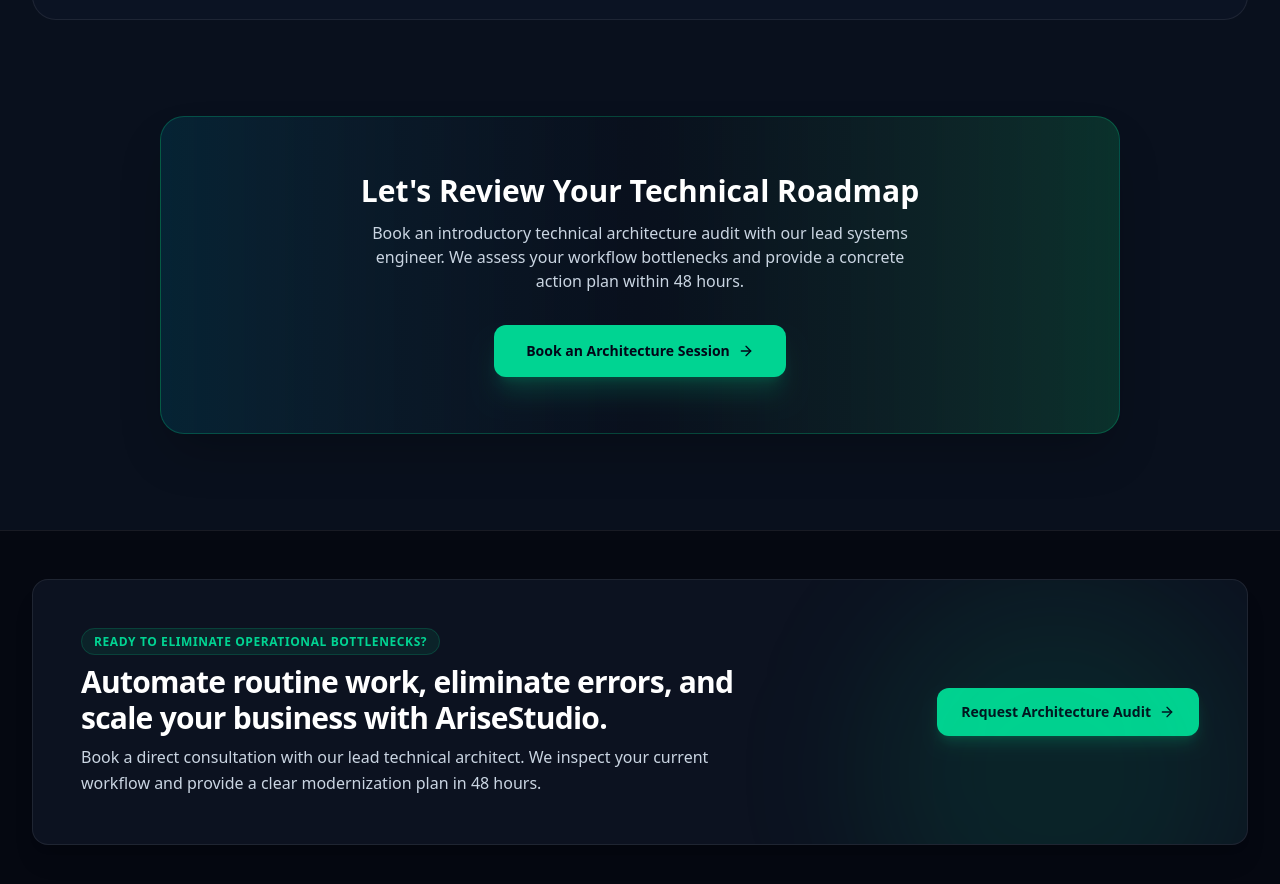
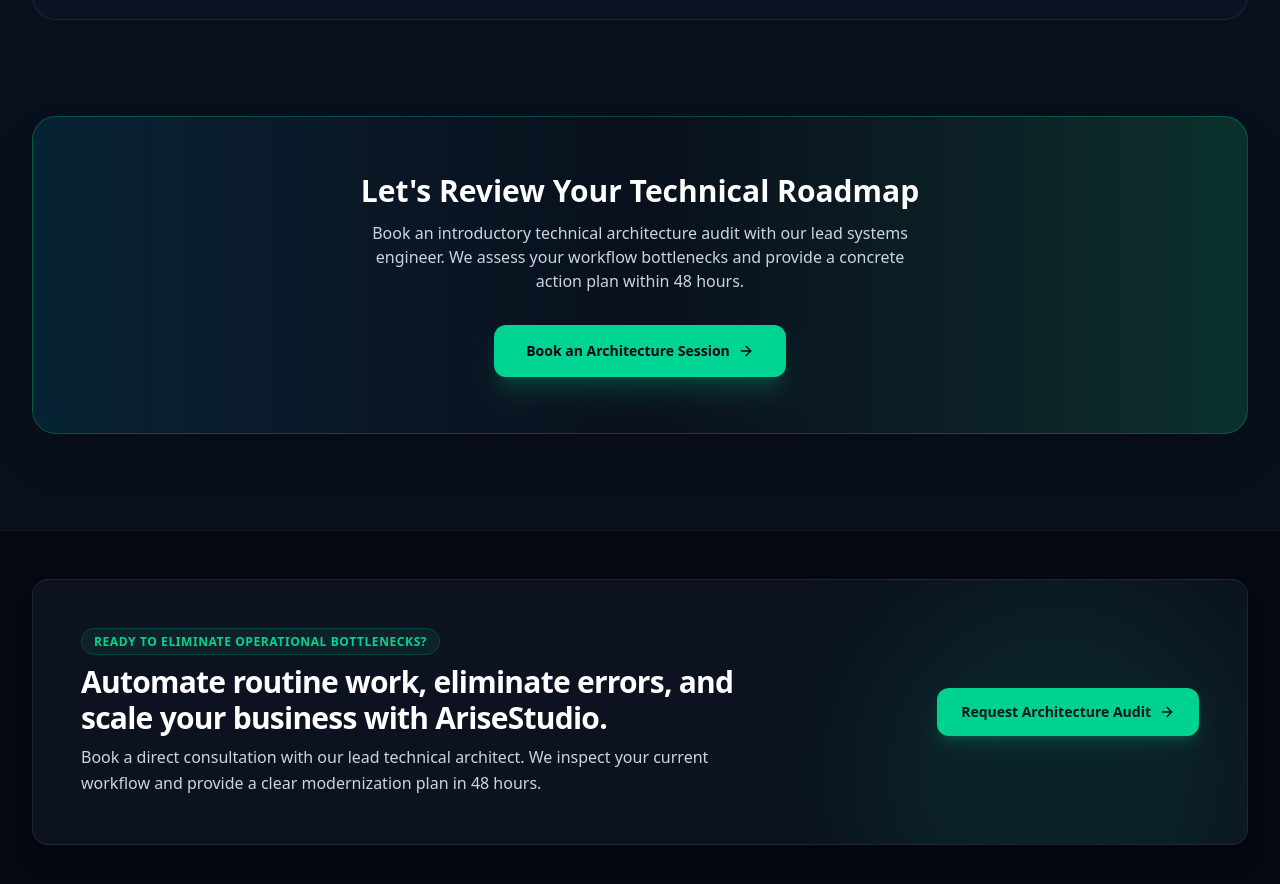
Before and after one commit to fksifat/AriseStudio_website, a Next.js app: page /about in a window 1280 px wide. Shown: the part 2465-3349 px from the top of the page. Built offline with nearby package versions, Linux system fonts and the light colour scheme.

Commit message:
fix(layout): standardize container widths across project to max-w-7xl

```diff
--- a/src/app/about/page.tsx
+++ b/src/app/about/page.tsx
@@ -201,7 +201,7 @@
       </div>
 
       {/* CTA Box */}
-      <div className="max-w-5xl mx-auto px-4 sm:px-6 lg:px-8 text-center">
+      <div className="max-w-7xl mx-auto px-4 sm:px-6 lg:px-8 text-center">
         <div className="rounded-3xl bg-gradient-to-r from-[#004157]/40 via-[#09101d] to-[#0a814f]/30 border border-emerald-500/30 p-10 sm:p-14 shadow-2xl">
           <h2 className="text-3xl font-bold text-white">Let&apos;s Review Your Technical Roadmap</h2>
           <p className="text-slate-300 mt-3 max-w-xl mx-auto text-sm sm:text-base">
--- a/src/app/schedule/page.tsx
+++ b/src/app/schedule/page.tsx
@@ -14,7 +14,7 @@
       {/* Background Ambient Glows */}
       <div className="absolute top-0 left-1/2 -translate-x-1/2 w-[900px] h-[400px] bg-gradient-to-b from-[#004157]/20 via-[#0a814f]/10 to-transparent blur-3xl pointer-events-none -z-10" />
 
-      <div className="max-w-6xl mx-auto px-4 sm:px-6 lg:px-8">
+      <div className="max-w-7xl mx-auto px-4 sm:px-6 lg:px-8">
         {/* Compact Clean Header - AriseSell Style */}
         <div className="text-center max-w-xl mx-auto mb-6">
           <h1 className="text-2xl sm:text-3xl font-bold text-white tracking-tight">
@@ -28,7 +28,7 @@
         {/* Appointment Scheduler Widget */}
         <Suspense
           fallback={
-            <div className="w-full max-w-6xl mx-auto rounded-3xl bg-[#09101d]/90 backdrop-blur-xl border border-white/[0.08] p-16 text-center flex items-center justify-center gap-2 text-slate-400">
+            <div className="w-full max-w-7xl mx-auto rounded-3xl bg-[#09101d]/90 backdrop-blur-xl border border-white/[0.08] p-16 text-center flex items-center justify-center gap-2 text-slate-400">
               <Loader2 className="w-5 h-5 animate-spin text-emerald-400" />
               <span className="text-xs font-mono">Loading calendar...</span>
             </div>
--- a/src/components/AppointmentScheduler.tsx
+++ b/src/components/AppointmentScheduler.tsx
@@ -393,7 +393,7 @@
   const monthHeader = `${monthNames[viewMonth]} ${viewYear}`;
 
   return (
-    <div className="w-full max-w-6xl mx-auto rounded-3xl bg-[#09101d]/90 backdrop-blur-xl border border-white/[0.08] shadow-2xl p-5 sm:p-7 relative">
+    <div className="w-full max-w-7xl mx-auto rounded-3xl bg-[#09101d]/90 backdrop-blur-xl border border-white/[0.08] shadow-2xl p-5 sm:p-7 relative">
       {/* Sleek Integrated Toolbar */}
       <div className="flex flex-col sm:flex-row sm:items-center justify-between gap-3 pb-4 mb-4 border-b border-white/[0.06]">
         {/* Host Info */}
```
